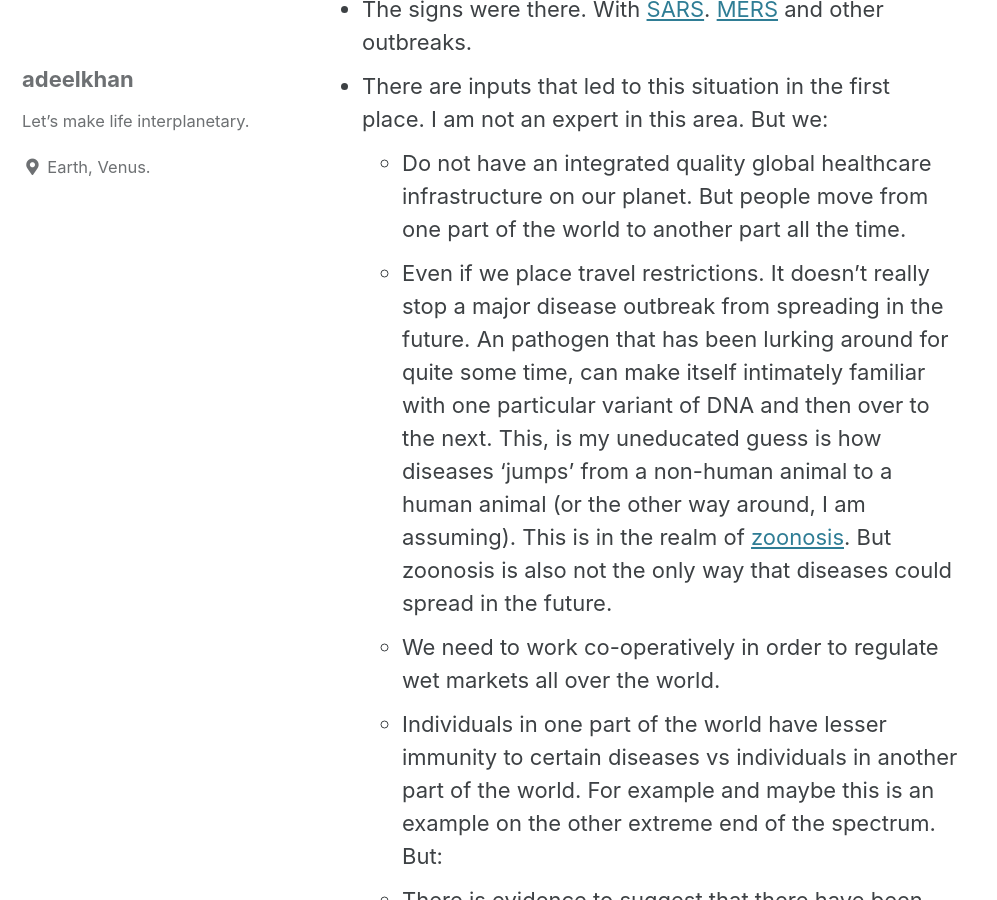
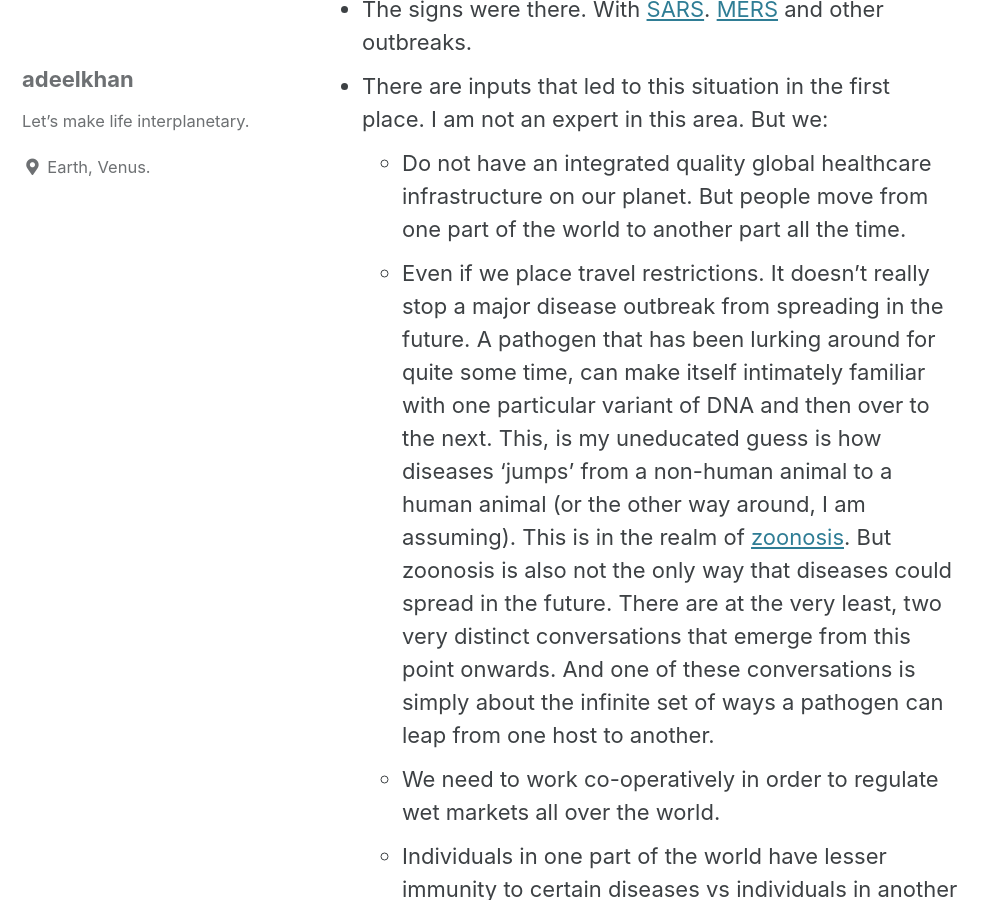
Before and after one commit to stellardreams/stellardreams.github.io, a Jekyll site: the page built from _posts/2020-10-01-Dealing-with-Outbreaks.md, in a window 1280 px wide and 900 px high, scrolled down 4054 px. Shown: the whole window, without its empty margins (0-997 px from the left). Built offline with Jekyll 4.4.1, drawn with Linux system fonts in a browser that asks for light colours; cached includes are drawn as plain includes; some of the changed text lies outside the part shown.

Commit message:
Update 2020-10-01-Dealing-with-Outbreaks.md

```diff
--- a/_posts/2020-10-01-Dealing-with-Outbreaks.md
+++ b/_posts/2020-10-01-Dealing-with-Outbreaks.md
@@ -25,7 +25,7 @@ Moving on. Let's deal with the issue the way it is. At the same time, let's cont
 * The signs were there. With [SARS](https://en.wikipedia.org/wiki/Severe_acute_respiratory_syndrome). [MERS](https://en.wikipedia.org/wiki/Middle_East_respiratory_syndrome) and other outbreaks.
 * There are inputs that led to this situation in the first place. I am not an expert in this area. But we:
   * Do not have an integrated quality global healthcare infrastructure on our planet. But people move from one part of the world to another part all the time.
-  * Even if we place travel restrictions. It doesn't really stop a major disease outbreak from spreading in the future. An pathogen that has been lurking around for quite some time, can make itself intimately familiar with one particular variant of DNA and then over to the next. This, is my uneducated guess is how diseases  'jumps' from a non-human animal to a human animal (or the other way around, I am assuming). This is in the realm of [zoonosis](https://en.wikipedia.org/wiki/Zoonosis#:~:text=A%20zoonosis%20(plural%20zoonoses%2C%20or,a%20vertebrate)%20to%20a%20human). But zoonosis is also not the only way that diseases could spread in the future.
+  * Even if we place travel restrictions. It doesn't really stop a major disease outbreak from spreading in the future. A pathogen that has been lurking around for quite some time, can make itself intimately familiar with one particular variant of DNA and then over to the next. This, is my uneducated guess is how diseases  'jumps' from a non-human animal to a human animal (or the other way around, I am assuming). This is in the realm of [zoonosis](https://en.wikipedia.org/wiki/Zoonosis#:~:text=A%20zoonosis%20(plural%20zoonoses%2C%20or,a%20vertebrate)%20to%20a%20human). But zoonosis is also not the only way that diseases could spread in the future. There are at the very least, two very distinct conversations that emerge from this point onwards. And one of these conversations is simply about the infinite set of ways a pathogen can leap from one host to another.
   * We need to work co-operatively in order to regulate wet markets all over the world.
   * Individuals in one part of the world have lesser immunity to certain diseases vs individuals in another part of the world. For example and maybe this is an example on the other extreme end of the spectrum. But:
    * There is evidence to suggest that there have been at-least 140 indvidual female sex workers in Africa, who are resistant to the HIV virus. [Source](https://globalhealth.org/the-secret-of-hiv-immunity-among-kenyan-sex-workers/). These statistics are from the year 2010.
```
